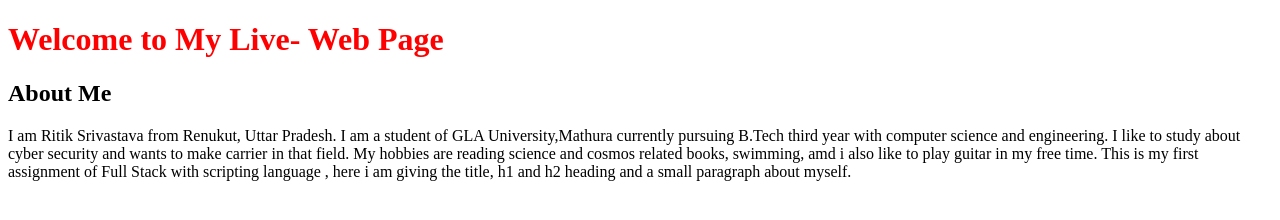
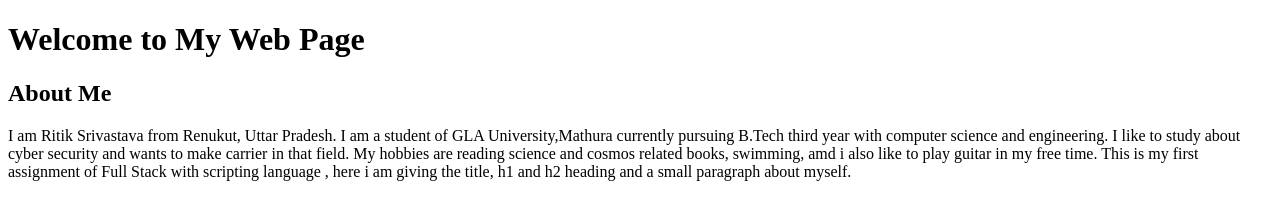
Before and after one commit to Ritik-code/Fullstack-Practical-1, a plain HTML site: page index.html in a window 1280 px wide. Drawn offline with Linux system fonts and the light colour scheme.

Commit message:
final commit.

```diff
--- a/index.html
+++ b/index.html
@@ -7,7 +7,7 @@
 </head>
 
 <body>
-  <h1 style="color:red;">Welcome to My Live- Web Page</h1>
+  <h1>Welcome to My Web Page</h1>
   <h2>About Me</h2>
   <p>I am Ritik Srivastava from Renukut, Uttar Pradesh. I am a student
     of GLA University,Mathura currently pursuing B.Tech third year
```
